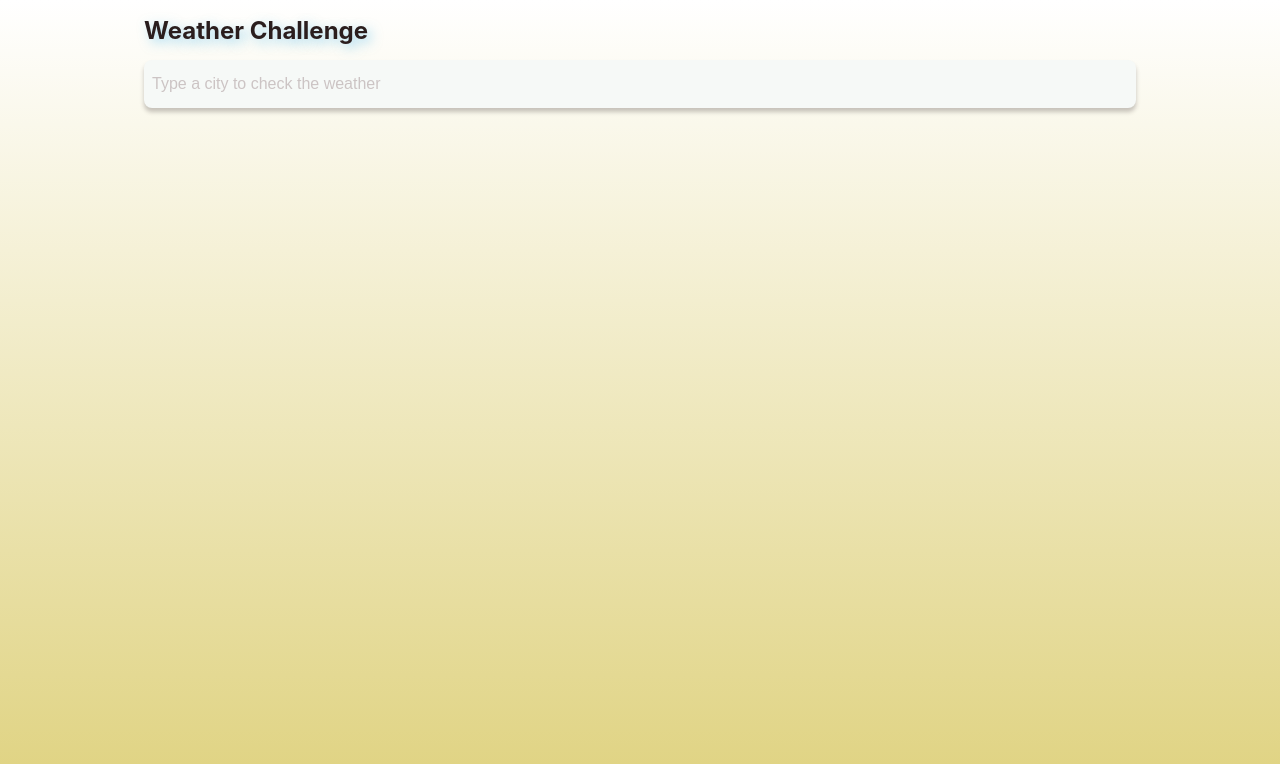
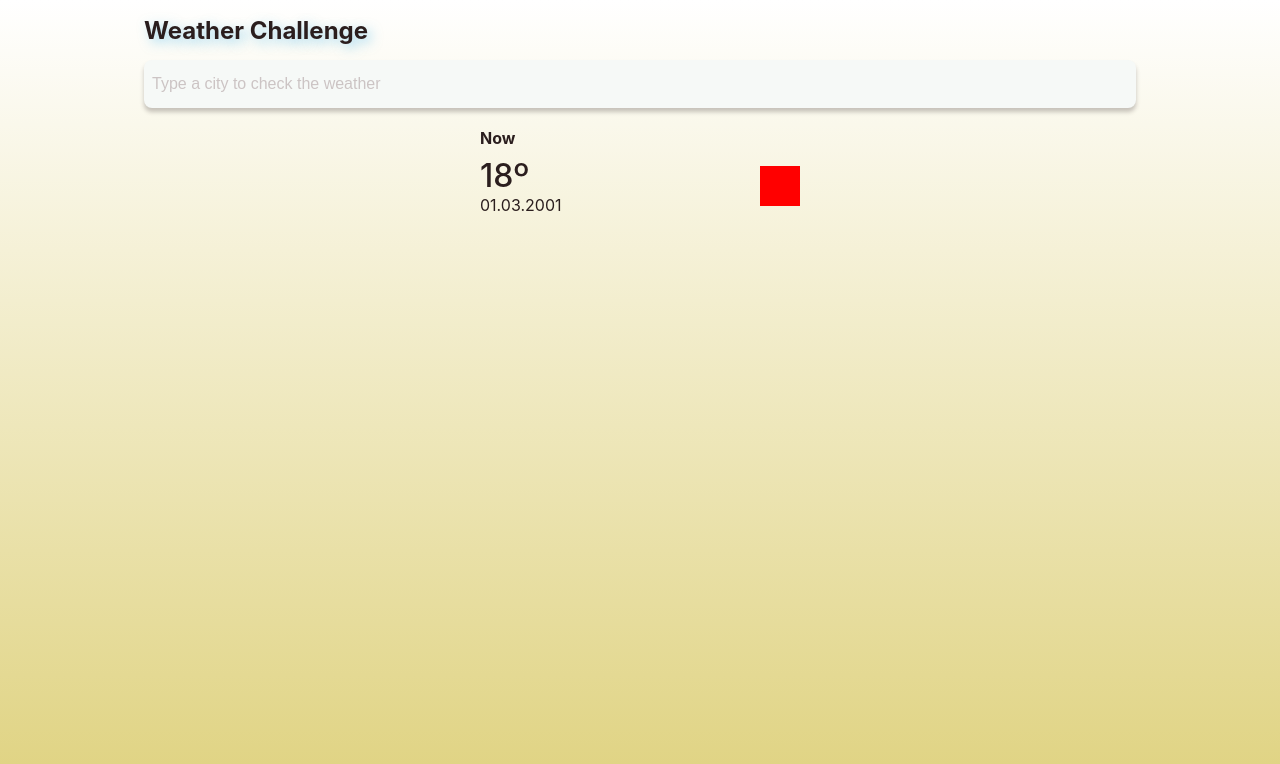
Before and after one commit to fabriciomendonca/weather-app, a React (Create React App) app: page / in a window 1280 px wide. Shown: the top 764 px of the page. Built offline with nearby package versions, Linux system fonts and the light colour scheme.

Commit message:
add current temperature layout

```diff
--- a/src/App.css
+++ b/src/App.css
@@ -18,3 +18,52 @@
   display: flex;
   height: 3.75rem;
 }
+
+.App-content {
+  position: relative;
+  width: 100%;
+}
+
+.App-search {
+  position: absolute;
+  width: 100%;
+}
+
+.App-now {
+  display: flex;
+  flex-direction: column;
+  margin: 0 auto;
+  max-width: 320px;
+  padding-top: 4.25rem;
+}
+
+.App-now h2 {
+  font-size: 1rem;
+  margin-bottom: 0.5rem;
+}
+
+.App-now-info {
+  align-items: center;
+  display: flex;
+  justify-content: space-between;
+}
+
+.App-now-temperature {
+  display: flex;
+  flex-direction: column;
+}
+
+.App-now-temperature p {
+  font-size: 2rem;
+  font-weight: 500;
+}
+
+.App-now-temperature small {
+  font-size: 1rem;
+}
+
+.App-now-icon {
+  background: red;
+  height: 40px;
+  width: 40px;
+}
--- a/src/App.tsx
+++ b/src/App.tsx
@@ -64,6 +64,16 @@ function App() {
               onItemSelected={onCitySelected}
             />
           </div>
+          <div className="App-now">
+            <h2>Now</h2>
+            <div className="App-now-info">
+              <div className="App-now-temperature">
+                <p>18º</p>
+                <small>01.03.2001</small>
+              </div>
+              <div className="App-now-icon"></div>
+            </div>
+          </div>
         </section>
       </main>
     </div>
```
